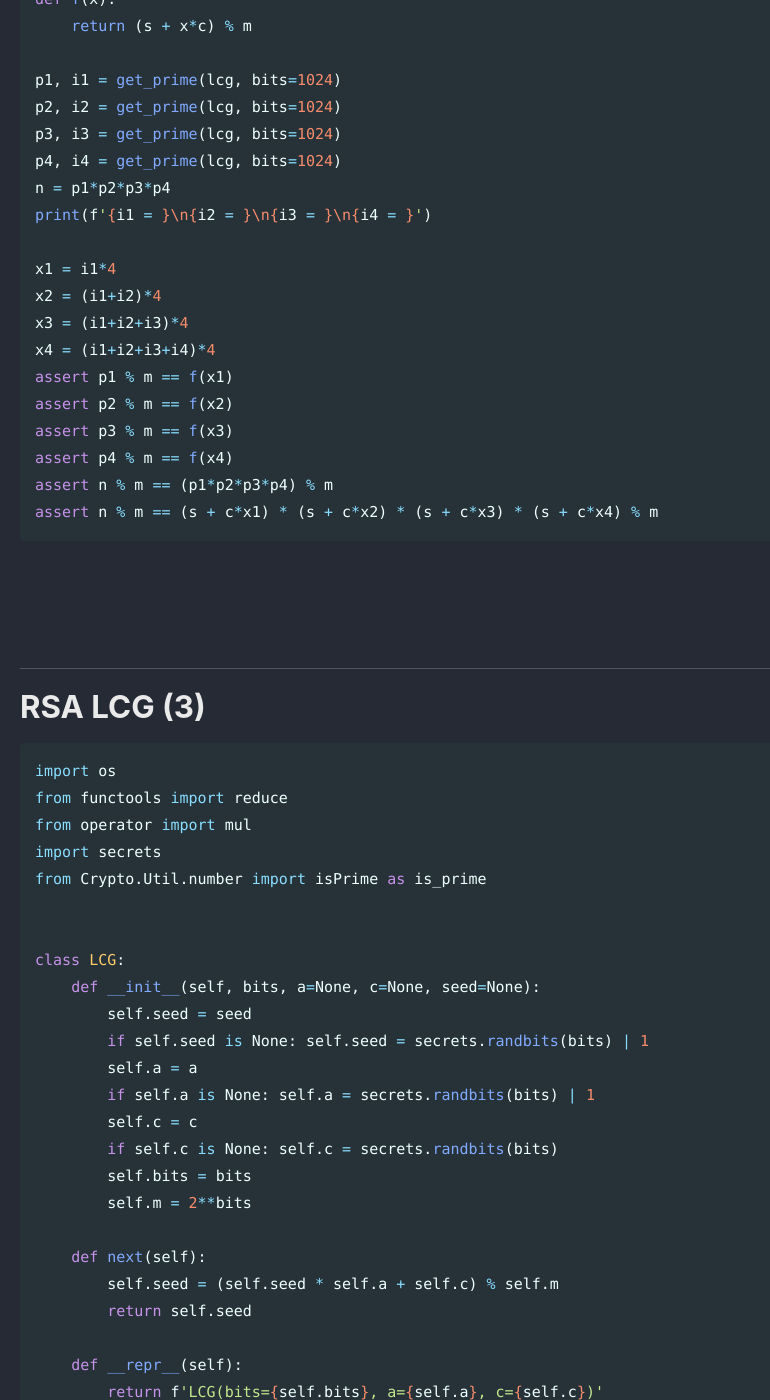
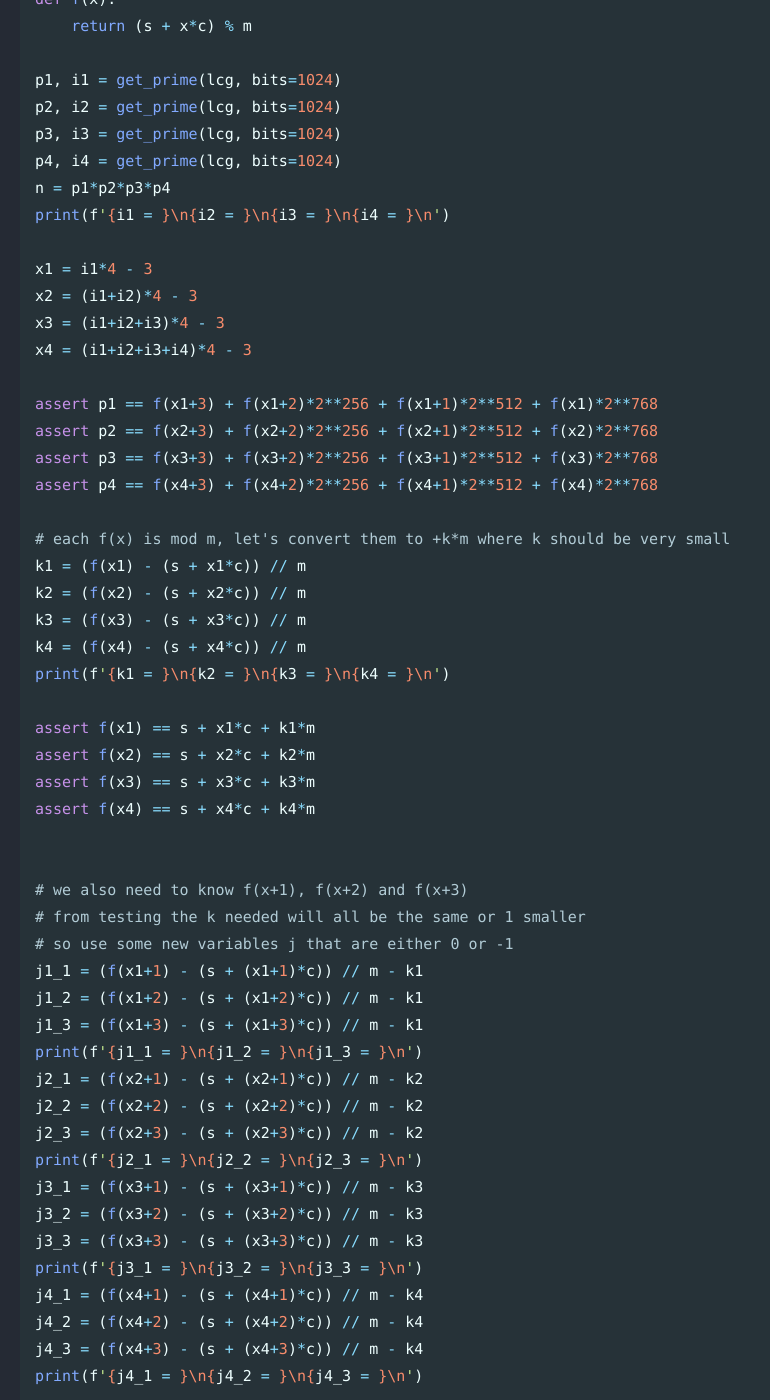
Before and after one commit to Connor-McCartney/Connor-McCartney.github.io, a Jekyll site: the page built from _pages/cryptography/other/HKCERT2024.md, in a window 1280 px wide and 1400 px high, scrolled down 12341 px. Shown: the whole window, without its empty margins (0-770 px from the left). Built offline with Jekyll 4.4.1, drawn with Linux system fonts in a browser that asks for light colours; cached includes are drawn as plain includes; some of the changed text lies outside the part shown.

Commit message:
Update HKCERT2024.md

````diff
--- a/_pages/cryptography/other/HKCERT2024.md
+++ b/_pages/cryptography/other/HKCERT2024.md
@@ -478,18 +478,79 @@ p2, i2 = get_prime(lcg, bits=1024)
 p3, i3 = get_prime(lcg, bits=1024)
 p4, i4 = get_prime(lcg, bits=1024)
 n = p1*p2*p3*p4
-print(f'{i1 = }\n{i2 = }\n{i3 = }\n{i4 = }')
+print(f'{i1 = }\n{i2 = }\n{i3 = }\n{i4 = }\n')
 
-x1 = i1*4
-x2 = (i1+i2)*4
-x3 = (i1+i2+i3)*4
-x4 = (i1+i2+i3+i4)*4
-assert p1 % m == f(x1)
-assert p2 % m == f(x2)
-assert p3 % m == f(x3)
-assert p4 % m == f(x4)
-assert n % m == (p1*p2*p3*p4) % m
-assert n % m == (s + c*x1) * (s + c*x2) * (s + c*x3) * (s + c*x4) % m
+x1 = i1*4 - 3
+x2 = (i1+i2)*4 - 3
+x3 = (i1+i2+i3)*4 - 3
+x4 = (i1+i2+i3+i4)*4 - 3
+
+assert p1 == f(x1+3) + f(x1+2)*2**256 + f(x1+1)*2**512 + f(x1)*2**768
+assert p2 == f(x2+3) + f(x2+2)*2**256 + f(x2+1)*2**512 + f(x2)*2**768
+assert p3 == f(x3+3) + f(x3+2)*2**256 + f(x3+1)*2**512 + f(x3)*2**768
+assert p4 == f(x4+3) + f(x4+2)*2**256 + f(x4+1)*2**512 + f(x4)*2**768
+
+# each f(x) is mod m, let's convert them to +k*m where k should be very small
+k1 = (f(x1) - (s + x1*c)) // m
+k2 = (f(x2) - (s + x2*c)) // m
+k3 = (f(x3) - (s + x3*c)) // m
+k4 = (f(x4) - (s + x4*c)) // m
+print(f'{k1 = }\n{k2 = }\n{k3 = }\n{k4 = }\n')
+
+assert f(x1) == s + x1*c + k1*m
+assert f(x2) == s + x2*c + k2*m
+assert f(x3) == s + x3*c + k3*m
+assert f(x4) == s + x4*c + k4*m
+
+
+# we also need to know f(x+1), f(x+2) and f(x+3)
+# from testing the k needed will all be the same or 1 smaller
+# so use some new variables j that are either 0 or -1
+j1_1 = (f(x1+1) - (s + (x1+1)*c)) // m - k1
+j1_2 = (f(x1+2) - (s + (x1+2)*c)) // m - k1
+j1_3 = (f(x1+3) - (s + (x1+3)*c)) // m - k1
+print(f'{j1_1 = }\n{j1_2 = }\n{j1_3 = }\n')
+j2_1 = (f(x2+1) - (s + (x2+1)*c)) // m - k2
+j2_2 = (f(x2+2) - (s + (x2+2)*c)) // m - k2
+j2_3 = (f(x2+3) - (s + (x2+3)*c)) // m - k2
+print(f'{j2_1 = }\n{j2_2 = }\n{j2_3 = }\n')
+j3_1 = (f(x3+1) - (s + (x3+1)*c)) // m - k3
+j3_2 = (f(x3+2) - (s + (x3+2)*c)) // m - k3
+j3_3 = (f(x3+3) - (s + (x3+3)*c)) // m - k3
+print(f'{j3_1 = }\n{j3_2 = }\n{j3_3 = }\n')
+j4_1 = (f(x4+1) - (s + (x4+1)*c)) // m - k4
+j4_2 = (f(x4+2) - (s + (x4+2)*c)) // m - k4
+j4_3 = (f(x4+3) - (s + (x4+3)*c)) // m - k4
+print(f'{j4_1 = }\n{j4_2 = }\n{j4_3 = }\n')
+
+
+assert f(x1+1) == (j1_1 + k1)*m + (s + (x1+1)*c)
+...
+
+
+assert p1 == ((j1_3 + k1)*m + s + (x1+3)*c) + \
+             ((j1_2 + k1)*m + s + (x1+2)*c)*2**256 + \
+             ((j1_1 + k1)*m + s + (x1+1)*c)*2**512 + \
+                ((0 + k1)*m + s + (x1+0)*c)*2**768
+
+assert p2 == ((j2_3 + k2)*m + s + (x2+3)*c) + \
+             ((j2_2 + k2)*m + s + (x2+2)*c)*2**256 + \
+             ((j2_1 + k2)*m + s + (x2+1)*c)*2**512 + \
+                ((0 + k2)*m + s + (x2+0)*c)*2**768
+
+
+assert p3 == ((j3_3 + k3)*m + s + (x3+3)*c) + \
+             ((j3_2 + k3)*m + s + (x3+2)*c)*2**256 + \
+             ((j3_1 + k3)*m + s + (x3+1)*c)*2**512 + \
+                ((0 + k3)*m + s + (x3+0)*c)*2**768
+
+assert p4 == ((j4_3 + k4)*m + s + (x4+3)*c) + \
+             ((j4_2 + k4)*m + s + (x4+2)*c)*2**256 + \
+             ((j4_1 + k4)*m + s + (x4+1)*c)*2**512 + \
+                ((0 + k4)*m + s + (x4+0)*c)*2**768
+
+# all j's can be bruted easily
+# it just leaves s (<2**256), k's (very small) and x's (very small)
 ```
 
 
````
